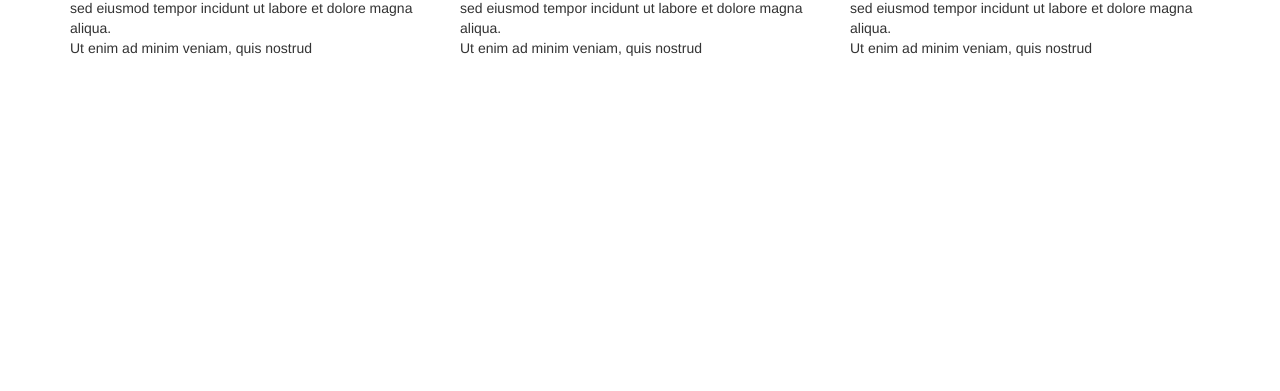
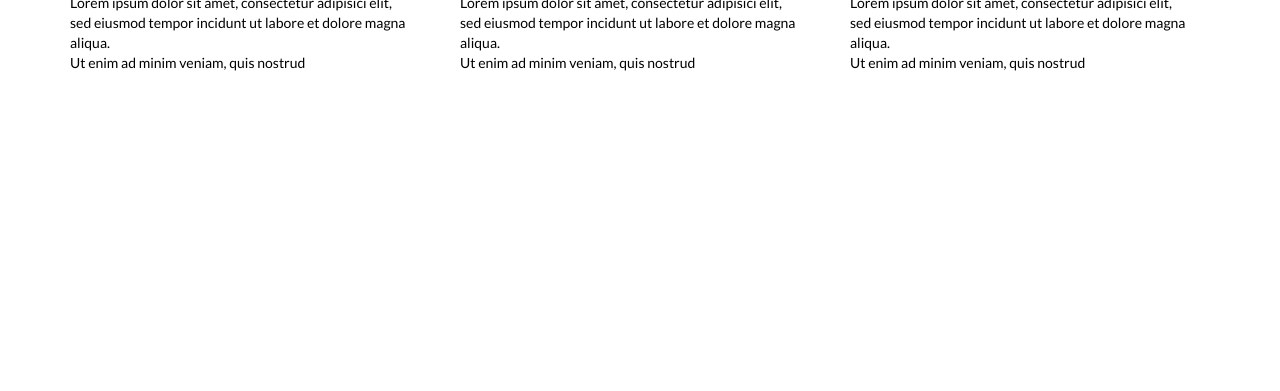
Before and after one commit to jmprietob/htmldesing, a plain HTML site: page ifn/Panel.html in a window 1280 px wide. Shown: the part 409-800 px from the top of the page. Drawn offline with nearby package versions, Linux system fonts and the light colour scheme; files that its build step writes are made by us from their sources.

Commit message:
Update Panel.html

```diff
--- a/ifn/Panel.html
+++ b/ifn/Panel.html
@@ -1,10 +1,14 @@
 <html><head>
     <meta charset="utf-8">
     <meta name="viewport" content="width=device-width, initial-scale=1">
-    <script type="text/javascript" src="http://cdnjs.cloudflare.com/ajax/libs/jquery/2.0.3/jquery.min.js"></script>
-    <script type="text/javascript" src="http://netdna.bootstrapcdn.com/bootstrap/3.3.4/js/bootstrap.min.js"></script>
-    <link href="http://cdnjs.cloudflare.com/ajax/libs/font-awesome/4.3.0/css/font-awesome.min.css" rel="stylesheet" type="text/css">
-    <link href="http://pingendo.github.io/pingendo-bootstrap/themes/default/bootstrap.css" rel="stylesheet" type="text/css">
+<script type="text/javascript" src="js/2.0.3/jquery.min.js"></script>
+
+<script type="text/javascript" src="js/bootstrap.min.js"></script>
+
+<link href="css/font-awesome.min.css" rel="stylesheet" type="text/css">
+
+<link href="css/bootstrap.css" rel="stylesheet" type="text/css">
+
   </head><body>
     <div class="navbar navbar-default navbar-static-top">
       <div class="container">
```
